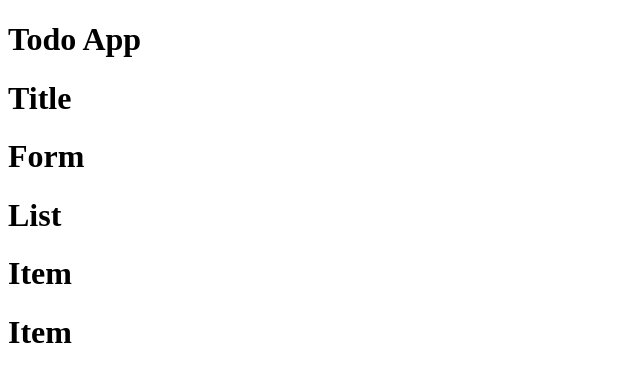
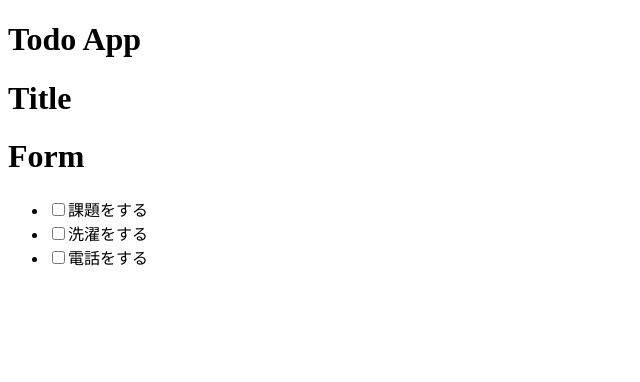
Before and after one commit to shiorikimoto/react-test, a React (Create React App) app: page / in a window 1280 px wide. Shown: the top 382 px of the page, without its empty margins (0-640 px from the left). Built offline with nearby package versions, Linux system fonts and the light colour scheme.

Commit message:
tsuikakinou

```diff
--- a/src/App.js
+++ b/src/App.js
@@ -4,13 +4,25 @@ import Form from './Form'
 import List from './List'
 
 const App = () => {
+  const todos = [
+      {
+          content: '課題をする'
+      },
+      {
+          content: '洗濯をする'
+      },
+      {
+          content: '電話をする'
+      }
+  ]
+
     return (
 
       <>
         <h1>Todo App</h1>
         <Title />
         <Form />
-        <List />
+        <List todos={todos}/>
       </>
     )
 }
--- a/src/Item.js
+++ b/src/Item.js
@@ -1,7 +1,18 @@
 import React from 'react'
 
-const Item = () => {
-    return <h1>Item</h1>
+const Item = ({ content }) => {
+    const [isDone, setIsDone] = React.useState(false)
+
+    return (
+        <li>
+            <input type='checkbox' onChange={() => {
+                setIsDone(!isDone)
+            }} />
+            <span style={
+                {textDecoration: isDone ? 'line-through' : 'none'}
+            }>{content}</span>
+        </li>
+    )
 }
 
 export default Item
--- a/src/List.js
+++ b/src/List.js
@@ -1,14 +1,13 @@
 import React from 'react'
 import Item from './Item'
 
-const List = () => {
+const List = ({ todos }) => {
     return (
-        <>
-            <h1>List</h1>
-            <Item />
-            <Item />
-        </>
-
+        <ul>
+            <Item content={todos[0].content} />
+            <Item content={todos[1].content} />
+            <Item content={todos[2].content} />
+        </ul>
     )
 }
 
```
Also changed, not shown: 1 other file (tests, documents, lock files or other folders).
